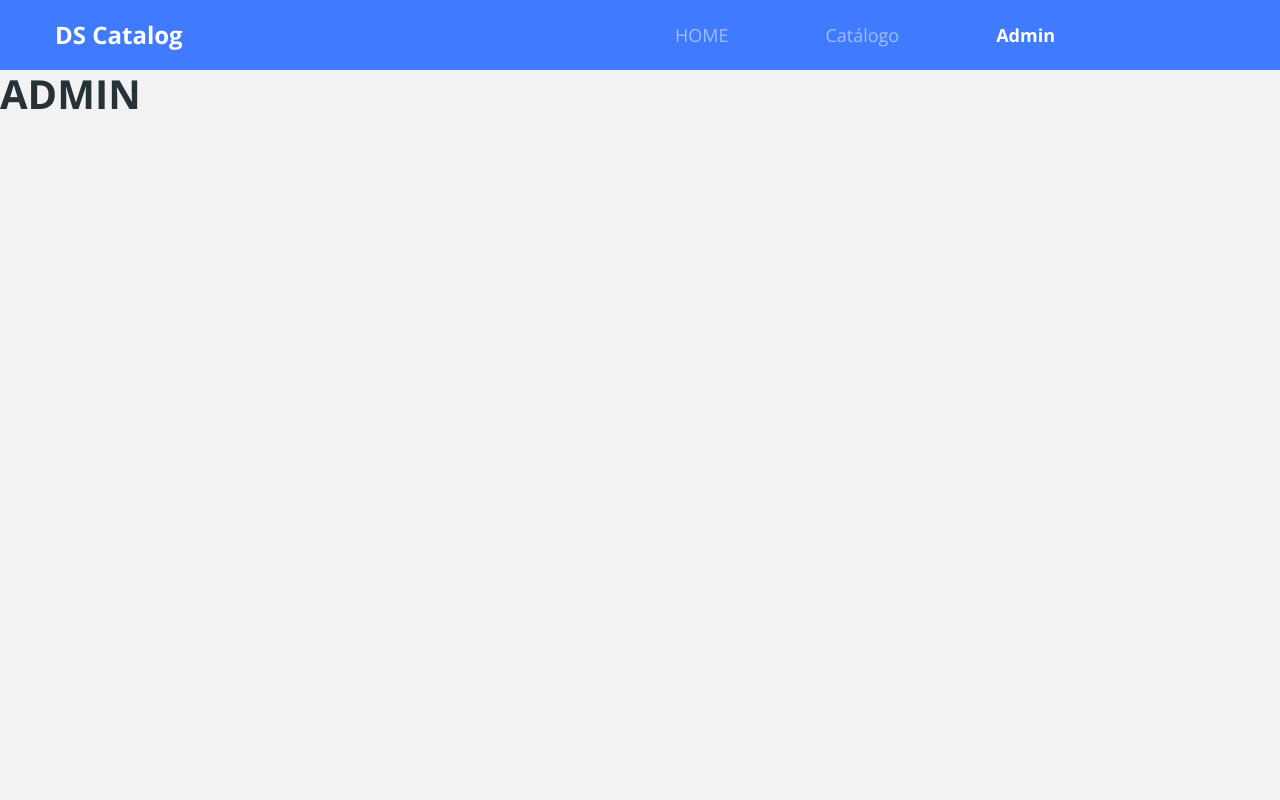
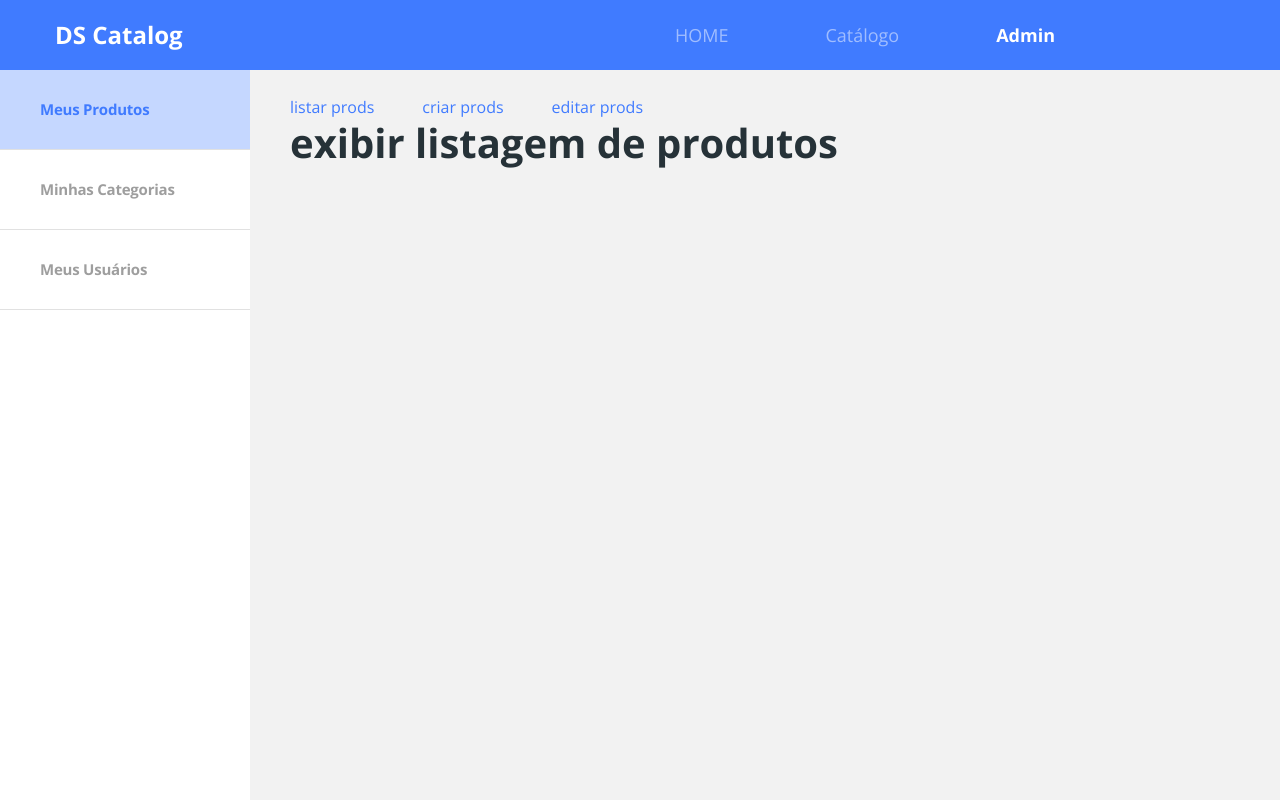
Before and after one commit to romeucr/dscatalog-bootcamp-devsuperior, a React (Create React App) app in the folder front-web/: page /admin/products in a window 1280 px wide. Built offline with nearby package versions, Linux system fonts and the light colour scheme.

Commit message:
Finishing Admin Routes

```diff
--- a/front-web/src/Routes.tsx
+++ b/front-web/src/Routes.tsx
@@ -1,5 +1,5 @@
 import React from 'react';
-import { BrowserRouter, Switch, Route } from 'react-router-dom';
+import { BrowserRouter, Switch, Route, Redirect } from 'react-router-dom';
 import NavBar from './core/components/NavBar';
 import Admin from './pages/Admin';
 import Catalog from './pages/Catalog';
@@ -23,6 +23,7 @@ const Routes = () => (
          </Route>
 
          <Route path="/admin">
+            <Redirect to="/admin/products"/>
             <Admin />
          </Route>
 
--- a/front-web/src/core/components/NavBar/index.tsx
+++ b/front-web/src/core/components/NavBar/index.tsx
@@ -11,18 +11,18 @@ const NavBar = () => (
       </div>
       <div className="col-6 offset-4">
          <ul className="main-menu">
-            <li>
-               <NavLink to="/" activeClassName="active" exact>
+            <li> {/* //Navlink adiciona automaticamente a classe active quando un link é clicado. Assim basta estilizar com o css */}
+               <NavLink to="/" exact>
                   HOME
                </NavLink>
             </li>
             <li>
-               <NavLink to="/products" activeClassName="active">
+               <NavLink to="/products">
                   Catálogo
                </NavLink>
             </li>
             <li>
-               <NavLink to="/admin" activeClassName="active">
+               <NavLink to="/admin">
                   Admin
                </NavLink>
             </li>
--- /dev/null
+++ b/front-web/src/pages/Admin/components/Navbar/index.tsx
@@ -0,0 +1,27 @@
+import React from 'react';
+import { NavLink } from 'react-router-dom';
+import './styles.scss';
+
+const Navbar = () => (
+   <nav className="admin-nav-container">
+      <ul>
+         <li>
+            <NavLink to="/admin/products" className="admin-nav-item">
+               Meus Produtos
+            </NavLink>
+         </li>
+         <li>
+            <NavLink to="/admin/categories" className="admin-nav-item">
+               Minhas Categorias
+            </NavLink>
+         </li>
+         <li>
+            <NavLink to="/admin/users" className="admin-nav-item">
+               Meus Usuários
+            </NavLink>
+         </li>
+      </ul>
+   </nav>
+);
+
+export default Navbar;
--- /dev/null
+++ b/front-web/src/pages/Admin/components/Navbar/styles.scss
@@ -0,0 +1,27 @@
+.admin-nav-container {
+   width: 250px;
+   height: calc(100vh - 70px);
+   background-color: #FFF;
+}
+.admin-nav-item {
+   display: block;
+   height: 80px;
+   border-bottom: 1px solid #E1E1E1;
+   display: flex;
+   align-items: center;
+   padding-left: 40px;
+   font-weight: bold;
+   font-size: 15px;
+   line-height: 25px;
+   letter-spacing: -0.015em;
+   color: #9E9E9E;
+
+   &.active {
+      background: rgba(64, 123, 255, 0.3);
+      color: #407BFF;
+   }
+
+   &:hover {
+      color: #407BFF;
+   }
+}
--- /dev/null
+++ b/front-web/src/pages/Admin/components/Products/index.tsx
@@ -0,0 +1,32 @@
+import React from 'react';
+import { Link, Route, Switch } from 'react-router-dom';
+
+const Products = () => {
+   return (
+      <div>
+         <Link to="/admin/products" className="mr-5">
+            listar prods
+         </Link>
+         <Link to="/admin/products/create" className="mr-5">
+            criar prods
+         </Link>
+         <Link to="/admin/products/10" className="mr-5">
+            editar prods
+         </Link>
+
+         <Switch>
+            <Route path="/admin/products" exact>
+               <h1>exibir listagem de produtos</h1>
+            </Route>
+            <Route path="/admin/products/create">
+               <h1>criar novo produto</h1>
+            </Route>
+            <Route path="/admin/products/:productId">
+               <h1> editar produto</h1>
+            </Route>
+         </Switch>
+      </div>
+   );
+}
+
+export default Products;
--- a/front-web/src/pages/Admin/index.tsx
+++ b/front-web/src/pages/Admin/index.tsx
@@ -1,8 +1,25 @@
 import React from 'react';
+import { Route, Switch } from 'react-router-dom';
+import Navbar from './components/Navbar';
+import Products from './components/Products';
+import './styles.scss';
 
 const Admin = () => (
-   <div>
-      <h1>ADMIN</h1>
+   <div className="admin-container">
+     <Navbar />
+     <div className="admin-content">
+      <Switch>
+        <Route path="/admin/products">
+          <Products />
+        </Route>
+        <Route path="/admin/categories">
+          <h1>categories</h1>
+        </Route>
+        <Route path="/admin/users">
+          <h1>users</h1>
+        </Route>
+      </Switch>
+     </div>
    </div>
 );
 
--- a/front-web/src/pages/Admin/styles.scss
+++ b/front-web/src/pages/Admin/styles.scss
@@ -0,0 +1,8 @@
+.admin-container {
+   display: flex;
+}
+
+.admin-content {
+   padding: 25px 40px 45px;
+   flex-grow: 1;
+}
```
